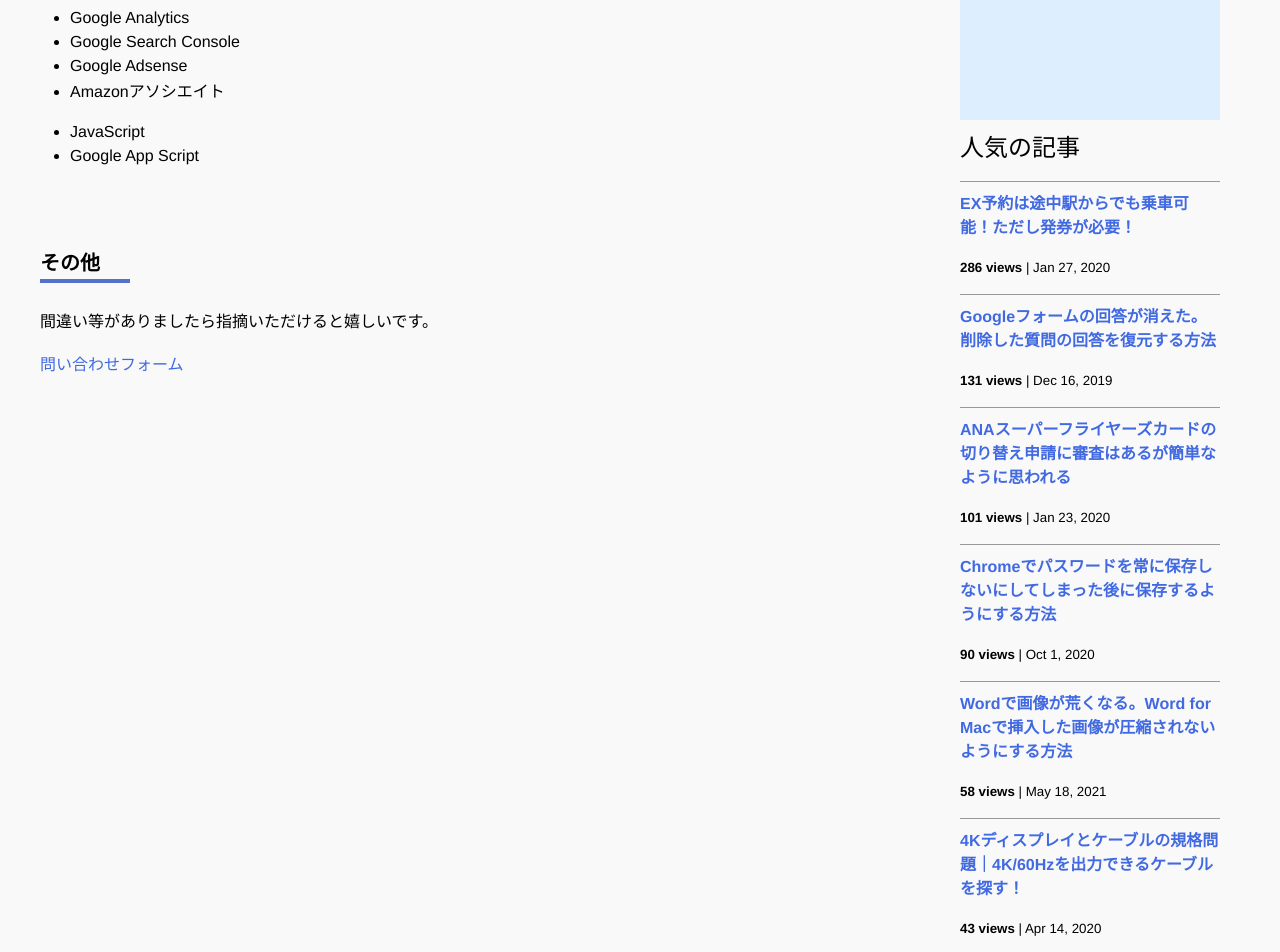
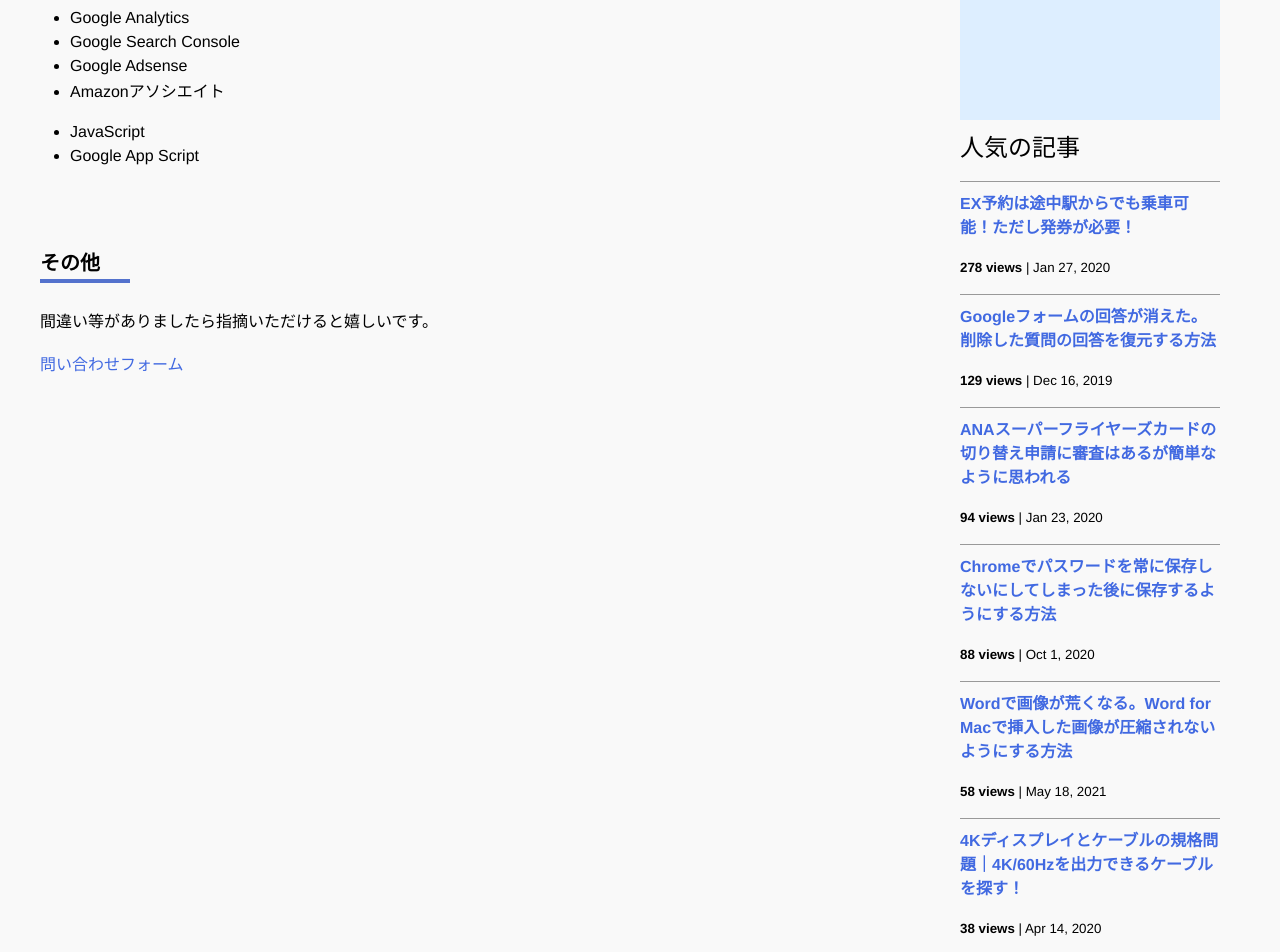
Before and after one commit to iwanaminami/shoyaiwaname, a Jekyll site: the page built from about.markdown, in a window 1280 px wide and 1400 px high, scrolled down 693 px. Shown: the top 952 px of the window. Built offline with Jekyll 4.4.1, drawn with Linux system fonts in a browser that asks for light colours; nearby versions of some CDN libraries; comment, search, counter and statistics services are not loaded.

Commit message:
chore(ga): update _data/popularposts.yml 20251018-0052

```diff
--- a/_data/popularposts.yml
+++ b/_data/popularposts.yml
@@ -1,17 +1,17 @@
 side:
-  - view: 286
+  - view: 278
     url: "/2020/01/27/ex-rideontheway.html"
-  - view: 131
+  - view: 129
     url: "/2019/12/16/restore-googleform.html"
-  - view: 101
+  - view: 94
     url: "/2020/01/23/sfc-judge.html"
-  - view: 90
+  - view: 88
     url: "/2020/10/01/googlepassword.html"
   - view: 58
     url: "/2021/05/18/image-compression-word.html"
-  - view: 43
+  - view: 38
     url: "/2020/04/14/4kcable.html"
   - view: 28
     url: "/2021/05/09/gmailtocalendar.html"
-  - view: 25
+  - view: 24
     url: "/2020/01/23/sfcgold.html"
```
